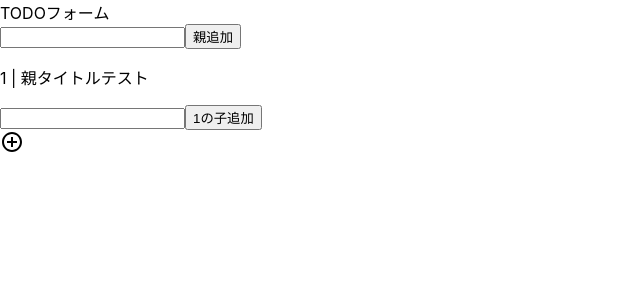
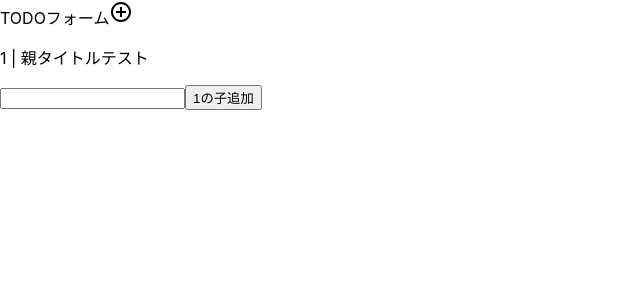
Before and after one commit to NaotoNakamura/react-parent-child-todo, a React (Create React App) app: page / in a window 1280 px wide. Shown: the top 300 px of the page, without its empty margins (0-640 px from the left). Built offline with nearby package versions, Linux system fonts and the light colour scheme.

Commit message:
モーダル入力フォームを追加

```diff
--- a/src/App.js
+++ b/src/App.js
@@ -1,5 +1,4 @@
 import ParentForm from './component/ParentForm';
-import Modal from './component/Modal';
 import AddCircleOutlineIcon from '@material-ui/icons/AddCircleOutline';
 import React from 'react';
 import './App.css';
@@ -10,11 +9,8 @@ function App() {
   const [isShow, setShowStatus] = React.useState(false)
   return (
     <div className="App">
-      TODOフォーム
-      <ParentForm text={text} parentText={parentText} handleChange={handleChange} handleClick={handleClick} />
-      <AddCircleOutlineIcon onClick={() => setShowStatus(true)}/>
-      <Modal isShow={isShow} setShowStatus={setShowStatus}/>
-
+      TODOフォーム<AddCircleOutlineIcon onClick={() => setShowStatus(true)}/>
+      <ParentForm text={text} parentText={parentText} handleChange={handleChange} handleClick={handleClick} isShow={isShow} setShowStatus={setShowStatus}/>
     </div>
   );
 }
--- a/src/component/Modal.js
+++ b/src/component/Modal.js
@@ -1,11 +1,13 @@
 import React from 'react';
 
-const Modal = ({isShow, setShowStatus}) => {
+const Modal = ({isShow, parentText, setShowStatus, handleChange, handleClick}) => {
   if (isShow) {
     return (
       <div id="overlay" onClick={() => setShowStatus(false)}>
         <div id="content" onClick={(e) => e.stopPropagation()}>
-          <p>モーダル</p>
+          <p>入力フォーム</p>
+          <input value={parentText} onChange={handleChange}></input>
+          <button onClick={handleClick}>追加</button>
           <button onClick={() => setShowStatus(false)}>Close</button>
         </div>
       </div >
--- a/src/component/ParentForm.js
+++ b/src/component/ParentForm.js
@@ -1,12 +1,12 @@
 import React from 'react';
 import ChildForm from './ChildForm';
+import Modal from './Modal';
 
-const ParentForm = ({ text, parentText, handleChange, handleClick }) => {
+const ParentForm = ({ text, parentText, handleChange, handleClick, isShow, setShowStatus }) => {
 
   return (
     <div>
-      <input value={parentText} onChange={handleChange}></input>
-      <button onClick={handleClick}>親追加</button>
+      <Modal isShow={isShow} parentText={parentText} setShowStatus={setShowStatus} handleChange={handleChange} handleClick={handleClick}/>
       {text.map((item, i) => (
          <div key={i}>
           <p>{item.id} | {item.target_title}</p>
```
Also changed, not shown: 1 other file (tests, documents, lock files or other folders).
